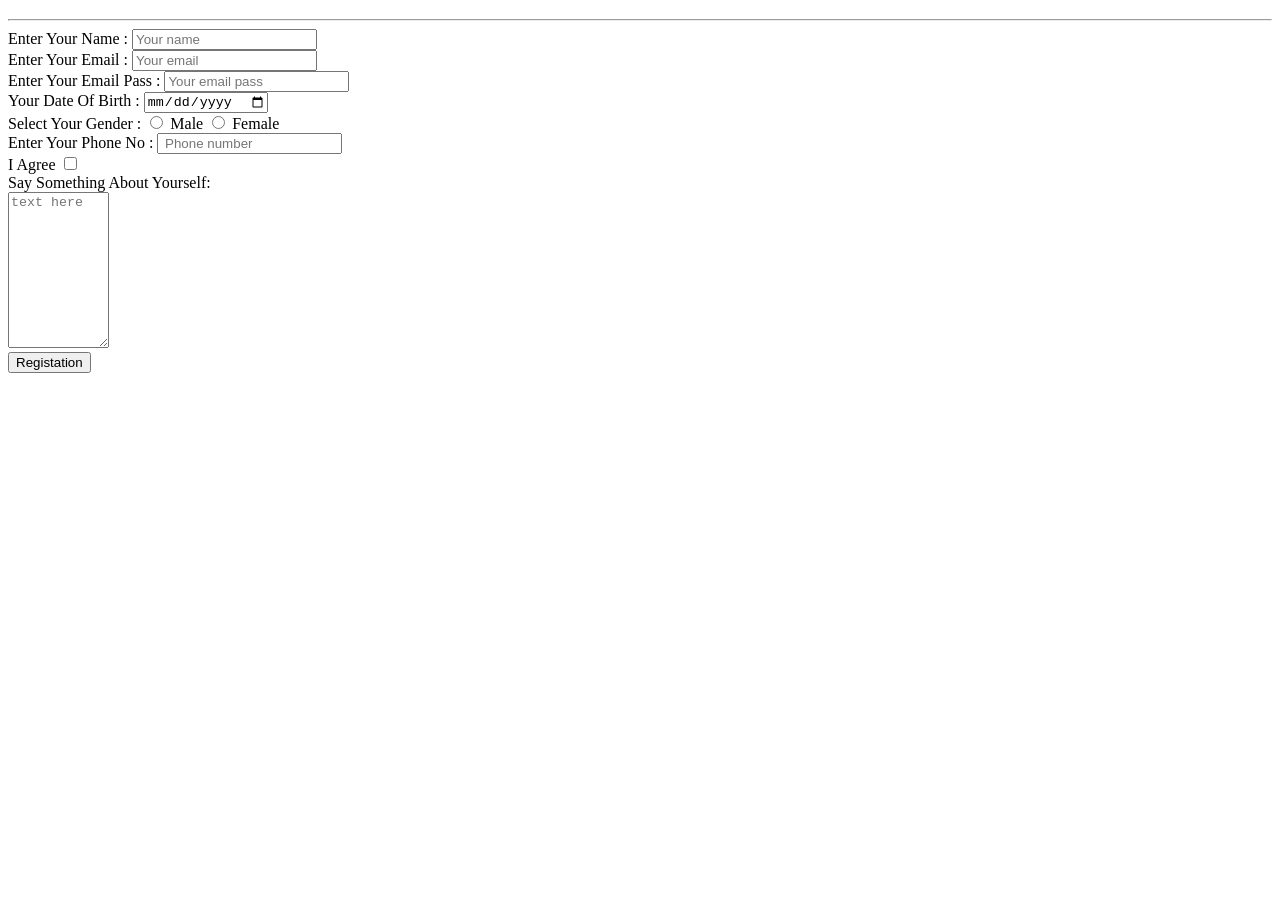
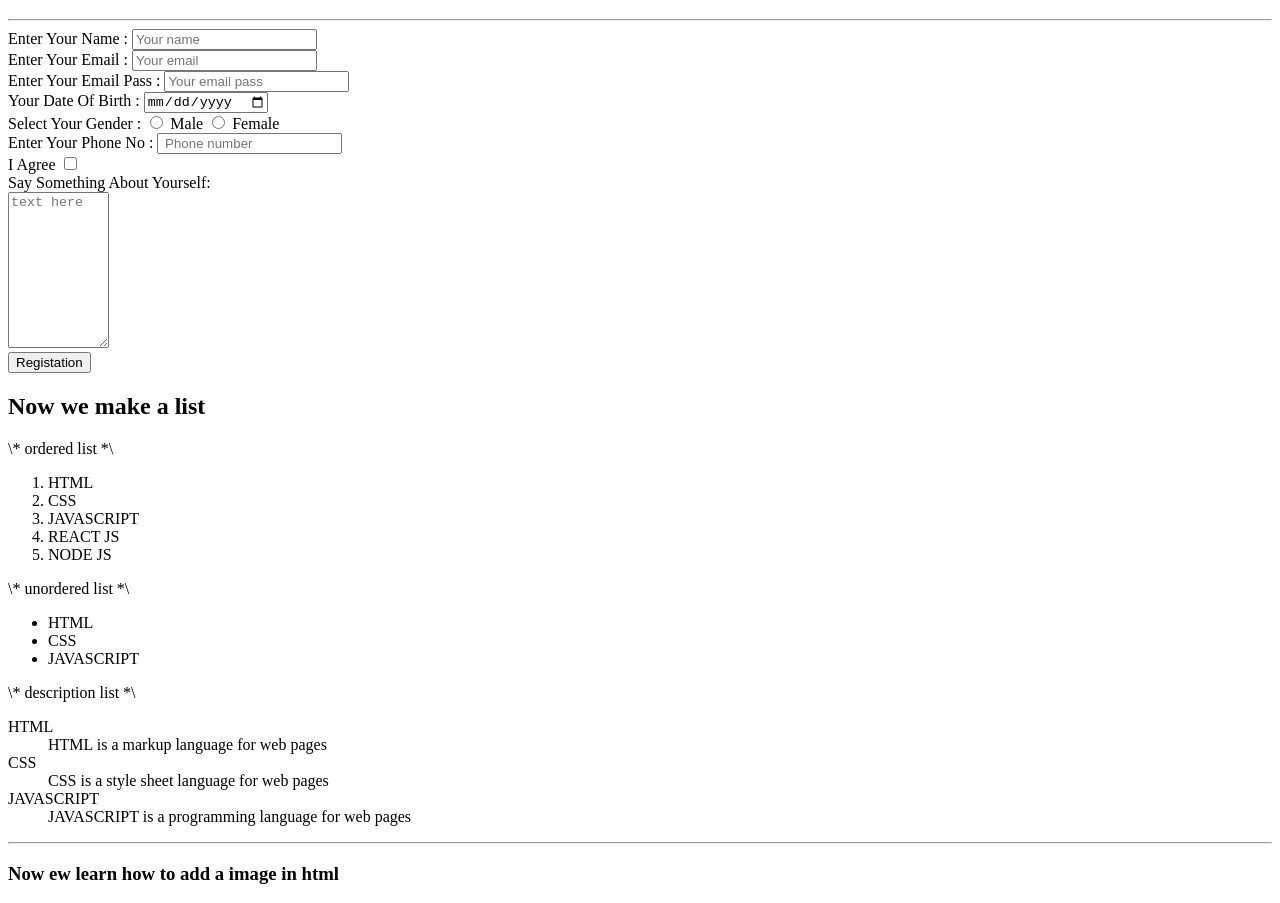
Before and after one commit to rmgolamrabbani/html-practice, a plain HTML site: page index.html in a window 1280 px wide. Shown: the part 61-964 px from the top of the page. Before the commit the page ends 800 px from the top, so only its background shows below. Drawn offline with Linux system fonts and the light colour scheme.

Commit message:
same modification in index.html

```diff
--- a/index.html
+++ b/index.html
@@ -38,6 +38,46 @@ Say Something About Yourself: <br>
 
 </from>
 
+<h2> Now we make a list </h2>
+
+\* ordered list *\
+<ol>
+    <li> HTML </li>
+    <li> CSS </li>
+    <li> JAVASCRIPT </li>
+    <li> REACT JS </li>
+    <li> NODE JS </li>
+</ol>
+
+\* unordered list *\
+<ul>
+
+    <li> HTML </li>
+    <li> CSS </li>
+    <li> JAVASCRIPT </li>
+
+</ul>
+
+\* description list *\
+
+<dl>
+    <dt> HTML </dt>
+    <dd> HTML is a markup language for web pages </dd>
+
+    <dt> CSS </dt>
+    <dd> CSS is a style sheet language for web pages </dd>
+
+    <dt> JAVASCRIPT </dt>
+    <dd> JAVASCRIPT is a programming language for web pages </dd>
+</dl>
+
+<hr>
+
+<h3>
+    Now ew learn how to add a image in html
+</h3>
+
+<imag scr="pix1.jpg" alt="Trulli" width="500" height="333">
 
 
 </body>
```
Also changed, not shown: 1 other file.
